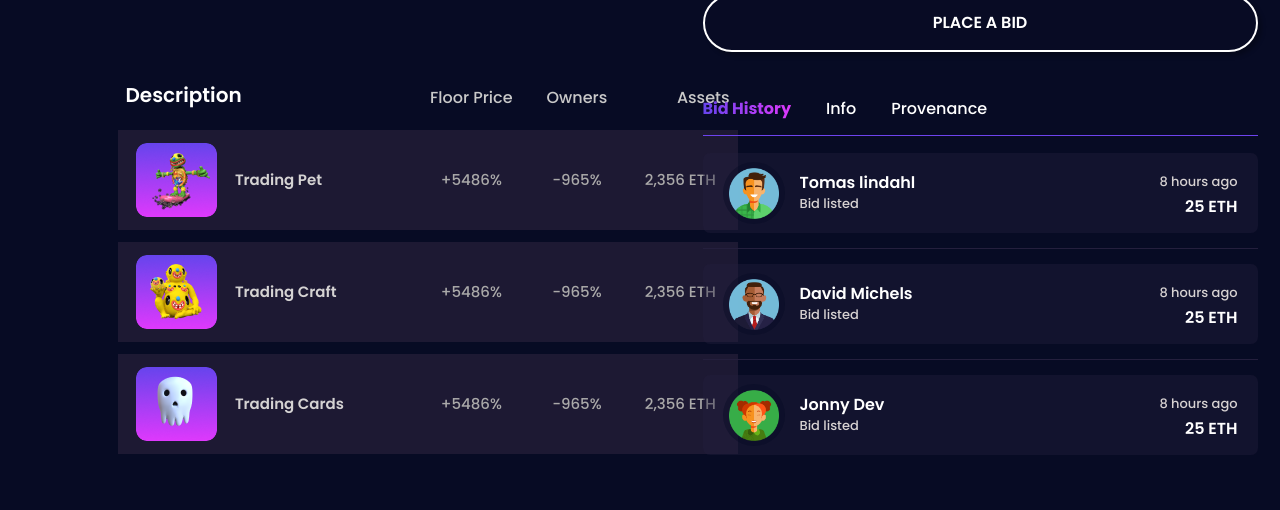
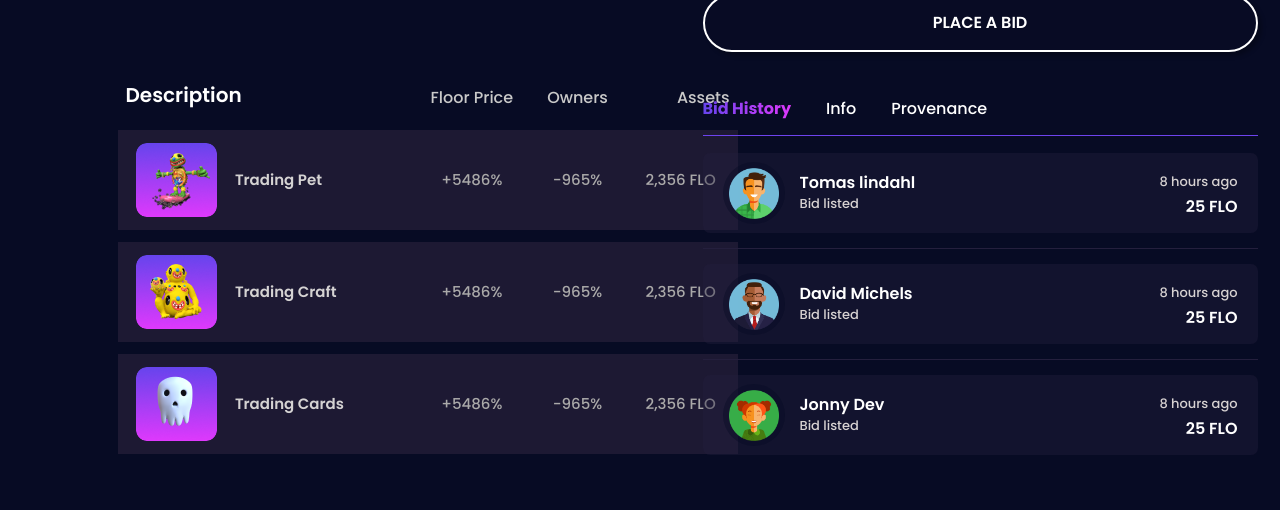
Before and after one commit to secret-point/Orchidz, a React (Create React App) app: page /market-single in a window 1280 px wide. Shown: the part 840-1350 px from the top of the page. Built offline with nearby package versions, Linux system fonts and the light colour scheme.

Commit message:
marketchange

```diff
--- a/src/Components/InnerPages/marketsingle/SingleMarket.jsx
+++ b/src/Components/InnerPages/marketsingle/SingleMarket.jsx
@@ -91,7 +91,7 @@ const SingleMarket = () => {
                   </th>
                   <td>+5486%</td>
                   <td>-965%</td>
-                  <td>2,356 ETH</td>
+                  <td>2,356 FLO</td>
                 </tr>
                 <tr>
                   <th scope="row" className="author">
@@ -99,7 +99,7 @@ const SingleMarket = () => {
                   </th>
                   <td>+5486%</td>
                   <td>-965%</td>
-                  <td>2,356 ETH</td>
+                  <td>2,356 FLO</td>
                 </tr>
                 <tr>
                   <th scope="row" className="author">
@@ -107,7 +107,7 @@ const SingleMarket = () => {
                   </th>
                   <td>+5486%</td>
                   <td>-965%</td>
-                  <td>2,356 ETH</td>
+                  <td>2,356 FLO</td>
                 </tr>
               </tbody>
             </table>
@@ -141,7 +141,7 @@ const SingleMarket = () => {
                         </div>
                         <div className="bid-history-info">
                           <span>8 hours ago</span>
-                          <h6 className="title">25 ETH</h6>
+                          <h6 className="title">25 FLO</h6>
                         </div>
                       </div>
                     </li>
@@ -156,7 +156,7 @@ const SingleMarket = () => {
                         </div>
                         <div className="bid-history-info">
                           <span>8 hours ago</span>
-                          <h6 className="title">25 ETH</h6>
+                          <h6 className="title">25 FLO</h6>
                         </div>
                       </div>
                     </li>
@@ -171,7 +171,7 @@ const SingleMarket = () => {
                         </div>
                         <div className="bid-history-info">
                           <span>8 hours ago</span>
-                          <h6 className="title">25 ETH</h6>
+                          <h6 className="title">25 FLO</h6>
                         </div>
                       </div>
                     </li>
@@ -186,7 +186,7 @@ const SingleMarket = () => {
                         </div>
                         <div className="bid-history-info">
                           <span>8 hours ago</span>
-                          <h6 className="title">25 ETH</h6>
+                          <h6 className="title">25 FLO</h6>
                         </div>
                       </div>
                     </li>
@@ -201,7 +201,7 @@ const SingleMarket = () => {
                         </div>
                         <div className="bid-history-info">
                           <span>8 hours ago</span>
-                          <h6 className="title">25 ETH</h6>
+                          <h6 className="title">25 FLO</h6>
                         </div>
                       </div>
                     </li>
@@ -216,7 +216,7 @@ const SingleMarket = () => {
                         </div>
                         <div className="bid-history-info">
                           <span>8 hours ago</span>
-                          <h6 className="title">25 ETH</h6>
+                          <h6 className="title">25 FLO</h6>
                         </div>
                       </div>
                     </li>
@@ -231,7 +231,7 @@ const SingleMarket = () => {
                         </div>
                         <div className="bid-history-info">
                           <span>8 hours ago</span>
-                          <h6 className="title">25 ETH</h6>
+                          <h6 className="title">25 FLO</h6>
                         </div>
                       </div>
                     </li>
@@ -252,7 +252,7 @@ const SingleMarket = () => {
                         </div>
                         <div className="bid-history-info">
                           <span>8 hours ago</span>
-                          <h6 className="title">25 ETH</h6>
+                          <h6 className="title">25 FLO</h6>
                         </div>
                       </div>
                     </li>
@@ -267,7 +267,7 @@ const SingleMarket = () => {
                         </div>
                         <div className="bid-history-info">
                           <span>8 hours ago</span>
-                          <h6 className="title">25 ETH</h6>
+                          <h6 className="title">25 FLO</h6>
                         </div>
                       </div>
                     </li>
@@ -282,7 +282,7 @@ const SingleMarket = () => {
                         </div>
                         <div className="bid-history-info">
                           <span>8 hours ago</span>
-                          <h6 className="title">25 ETH</h6>
+                          <h6 className="title">25 FLO</h6>
                         </div>
                       </div>
                     </li>
@@ -297,7 +297,7 @@ const SingleMarket = () => {
                         </div>
                         <div className="bid-history-info">
                           <span>8 hours ago</span>
-                          <h6 className="title">25 ETH</h6>
+                          <h6 className="title">25 FLO</h6>
                         </div>
                       </div>
                     </li>
@@ -312,7 +312,7 @@ const SingleMarket = () => {
                         </div>
                         <div className="bid-history-info">
                           <span>8 hours ago</span>
-                          <h6 className="title">25 ETH</h6>
+                          <h6 className="title">25 FLO</h6>
                         </div>
                       </div>
                     </li>
@@ -327,7 +327,7 @@ const SingleMarket = () => {
                         </div>
                         <div className="bid-history-info">
                           <span>8 hours ago</span>
-                          <h6 className="title">25 ETH</h6>
+                          <h6 className="title">25 FLO</h6>
                         </div>
                       </div>
                     </li>
@@ -342,7 +342,7 @@ const SingleMarket = () => {
                         </div>
                         <div className="bid-history-info">
                           <span>8 hours ago</span>
-                          <h6 className="title">25 ETH</h6>
+                          <h6 className="title">25 FLO</h6>
                         </div>
                       </div>
                     </li>
@@ -363,7 +363,7 @@ const SingleMarket = () => {
                         </div>
                         <div className="bid-history-info">
                           <span>8 hours ago</span>
-                          <h6 className="title">25 ETH</h6>
+                          <h6 className="title">25 FLO</h6>
                         </div>
                       </div>
                     </li>
@@ -378,7 +378,7 @@ const SingleMarket = () => {
                         </div>
                         <div className="bid-history-info">
                           <span>8 hours ago</span>
-                          <h6 className="title">25 ETH</h6>
+                          <h6 className="title">25 FLO</h6>
                         </div>
                       </div>
                     </li>
@@ -393,7 +393,7 @@ const SingleMarket = () => {
                         </div>
                         <div className="bid-history-info">
                           <span>8 hours ago</span>
-                          <h6 className="title">25 ETH</h6>
+                          <h6 className="title">25 FLO</h6>
                         </div>
                       </div>
                     </li>
@@ -408,7 +408,7 @@ const SingleMarket = () => {
                         </div>
                         <div className="bid-history-info">
                           <span>8 hours ago</span>
-                          <h6 className="title">25 ETH</h6>
+                          <h6 className="title">25 FLO</h6>
                         </div>
                       </div>
                     </li>
@@ -423,7 +423,7 @@ const SingleMarket = () => {
                         </div>
                         <div className="bid-history-info">
                           <span>8 hours ago</span>
-                          <h6 className="title">25 ETH</h6>
+                          <h6 className="title">25 FLO</h6>
                         </div>
                       </div>
                     </li>
@@ -438,7 +438,7 @@ const SingleMarket = () => {
                         </div>
                         <div className="bid-history-info">
                           <span>8 hours ago</span>
-                          <h6 className="title">25 ETH</h6>
+                          <h6 className="title">25 FLO</h6>
                         </div>
                       </div>
                     </li>
@@ -453,7 +453,7 @@ const SingleMarket = () => {
                         </div>
                         <div className="bid-history-info">
                           <span>8 hours ago</span>
-                          <h6 className="title">25 ETH</h6>
+                          <h6 className="title">25 FLO</h6>
                         </div>
                       </div>
                     </li>
```
